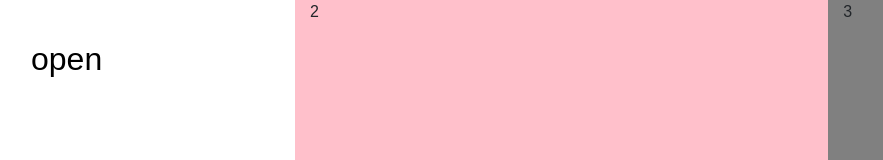
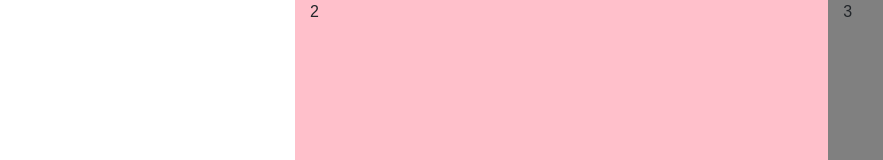
Before and after one commit to hashim222/p5-coding-library, a React (Create React App) app: page / in a window 1280 px wide. Shown: the top 160 px of the page, without its empty margins (25-908 px from the left). Built offline with nearby package versions, Linux system fonts and the light colour scheme.

Commit message:
Add a headers to the readme file

```diff
--- a/src/App.js
+++ b/src/App.js
@@ -1,7 +1,7 @@
 import { Container, Row, Col } from "react-bootstrap";
 import styles from "./App.module.css";
 import SideNavBar from "./components/SideNavBar";
-import Home from "./components/ShowNavBar";
+import ShowNavBar from "./components/ShowNavBar";
 
 function App() {
   return (
@@ -9,7 +9,7 @@ function App() {
       <Container fluid>
         <Row>
           <Col lg={3} className={`${styles.NavBarBgColor}`}>
-            <Home />
+            <ShowNavBar />
             <SideNavBar />
           </Col>
           <Col lg={5} style={{backgroundColor:'pink'}}>2</Col>
--- a/src/components/ShowNavBar.js
+++ b/src/components/ShowNavBar.js
@@ -2,15 +2,15 @@ import React from "react";
 import { useGlobalContext } from "./context";
 import styles from "../styles/ShowNavBar.module.css";
 
-const Home = () => {
+const ShowNavBar = () => {
   const { openSidebar } = useGlobalContext();
   return (
     <main className={styles.ContextNavBarHeight}>
-      <button onClick={openSidebar} className={styles.SidebarToggle}>
+      <button onClick={openSidebar} className={`${styles.SidebarToggle} d-lg-none`}>
         open
       </button>
     </main>
   );
 };
 
-export default Home;
+export default ShowNavBar;
--- a/src/components/SideNavBar.js
+++ b/src/components/SideNavBar.js
@@ -15,7 +15,7 @@ const SideNavBar = () => {
       }`}
     >
       <div className={styles.SidebarHeader}>
-        <button className={styles.CloseBtn} onClick={closeSidebar}>
+        <button className={`${styles.CloseBtn} d-lg-none`} onClick={closeSidebar}>
           close
         </button>
       </div>
--- a/src/styles/ShowNavBar.module.css
+++ b/src/styles/ShowNavBar.module.css
@@ -3,7 +3,6 @@
 }
 
 .SidebarToggle {
-  background-color: aqua;
   position: fixed;
   top: 2rem;
   left: 3rem;
--- a/src/styles/SideNavBar.module.css
+++ b/src/styles/SideNavBar.module.css
@@ -66,6 +66,7 @@ Sidebar
 .ShowSidebar {
   transform: translate(0);
 }
+
 @media screen and (min-width: 676px) {
   .Sidebar {
     width: 30%;
```
Also changed, not shown: 1 other file (tests, documents, lock files or other folders).
